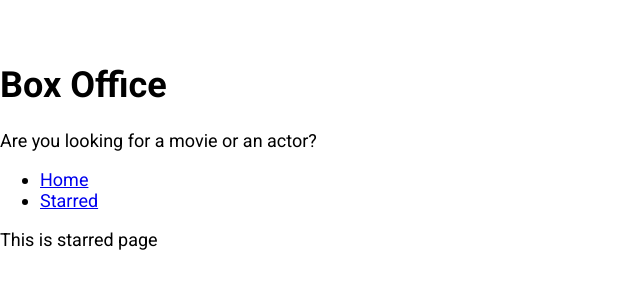
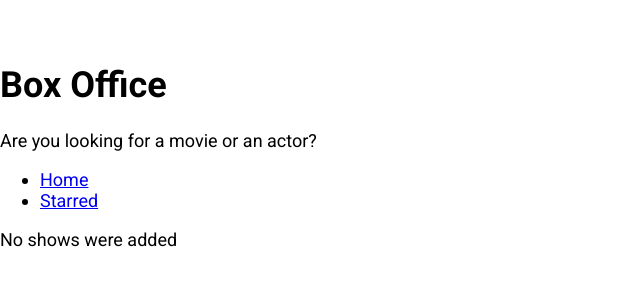
Before and after one commit to MDABUSAYED1/box-ofice, a React (Create React App) app: page /starred in a window 1280 px wide. Shown: the top 300 px of the page, without its empty margins (0-640 px from the left). Built offline with nearby package versions, Linux system fonts and the light colour scheme.

Commit message:
Added starred shows into th web page UI

```diff
--- a/src/pages/Starred.js
+++ b/src/pages/Starred.js
@@ -1,10 +1,41 @@
-import React from 'react'
+import React, { useEffect, useState } from 'react'
 import MainPageLayout from '../components/MainPageLayout'
+import ShowGrid from '../components/show/ShowGrid';
+import { getAPI } from '../misc/config';
+import { useShows } from '../misc/custom-hooks'
 
 const Starred = () => {
+  const [starred] = useShows();
+
+  const [isLodaing, setIsLoading] = useState(true);
+  const [error, setError] = useState(null);
+  const [shows, setShows] = useState(null);
+
+  useEffect( () => {
+    if(starred && starred.length > 1) {
+      const promises = starred.map(showId => getAPI(`/shows/${showId}`));
+
+      Promise.all(promises)
+        .then(apiData => apiData.map(show => ({ show })))
+        .then(results => {
+          setShows(results);
+          setIsLoading(false);
+        })
+        .catch(err => {
+          setError(err.message);
+          setIsLoading(false);
+        })
+    } else {
+      setIsLoading(false);
+    }
+  }, [starred] );
+
   return (
     <MainPageLayout>
-      This is starred page
+      {isLodaing && <div>Shows is Loading</div>}
+      {error && <div>Error Occured: {error}</div>}
+      {!isLodaing && !shows && <div>No shows were added</div>}
+      {!isLodaing && !error && shows && <div><ShowGrid data={shows} /></div>}
     </MainPageLayout>
   )
 }
```
